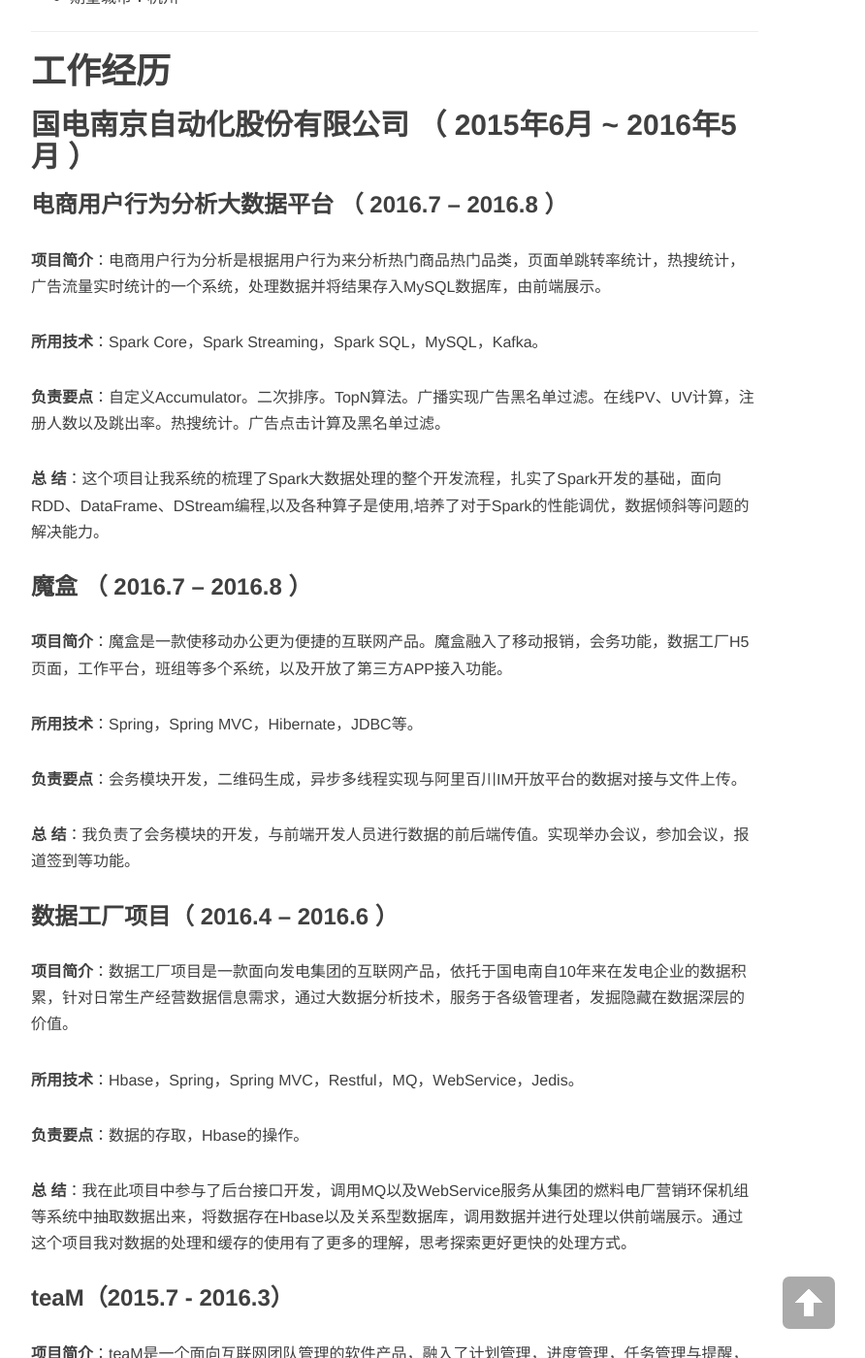
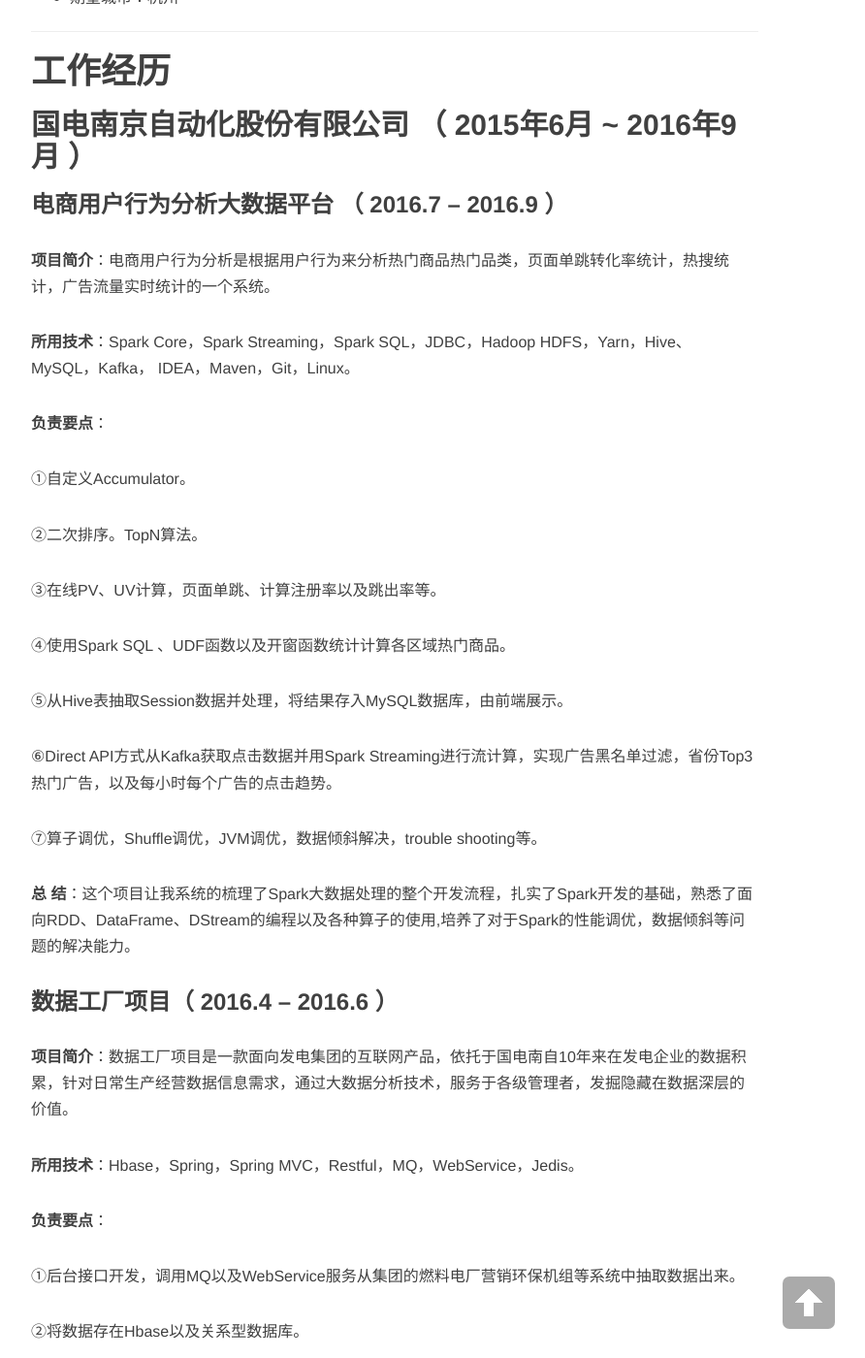
Before and after one commit to luoxuehuan/myblog, a Jekyll site: the page built from aboutme.md, in a window 1280 px wide and 1400 px high, scrolled down 868 px. Shown: the whole window at 97% size, without its empty margins (233-1125 px from the left). Built offline with Jekyll 4.4.1, drawn with Linux system fonts in a browser that asks for light colours; nearby versions of some CDN libraries; some of the changed text lies outside the part shown.

Commit message:
33
32323

```diff
--- a/aboutme.md
+++ b/aboutme.md
@@ -31,18 +31,51 @@
 
 # 工作经历
 
-## 国电南京自动化股份有限公司 （ 2015年6月 ~ 2016年5月 ）
+## 国电南京自动化股份有限公司 （ 2015年6月 ~ 2016年9月 ）
 
 
-### 电商用户行为分析大数据平台  （  2016.7 – 2016.8 ）
+### 电商用户行为分析大数据平台  （  2016.7 – 2016.9 ）
 
-**项目简介**：电商用户行为分析是根据用户行为来分析热门商品热门品类，页面单跳转率统计，热搜统计，广告流量实时统计的一个系统，处理数据并将结果存入MySQL数据库，由前端展示。
+**项目简介**：电商用户行为分析是根据用户行为来分析热门商品热门品类，页面单跳转化率统计，热搜统计，广告流量实时统计的一个系统。
 
-**所用技术**：Spark Core，Spark Streaming，Spark SQL，MySQL，Kafka。
+**所用技术**：Spark Core，Spark Streaming，Spark SQL，JDBC，Hadoop HDFS，Yarn，Hive、MySQL，Kafka， IDEA，Maven，Git，Linux。
 
-**负责要点**：自定义Accumulator。二次排序。TopN算法。广播实现广告黑名单过滤。在线PV、UV计算，注册人数以及跳出率。热搜统计。广告点击计算及黑名单过滤。
+**负责要点**：
 
-**总    结**：这个项目让我系统的梳理了Spark大数据处理的整个开发流程，扎实了Spark开发的基础，面向RDD、DataFrame、DStream编程,以及各种算子是使用,培养了对于Spark的性能调优，数据倾斜等问题的解决能力。
+①自定义Accumulator。
+
+②二次排序。TopN算法。
+
+③在线PV、UV计算，页面单跳、计算注册率以及跳出率等。
+
+④使用Spark SQL 、UDF函数以及开窗函数统计计算各区域热门商品。
+
+⑤从Hive表抽取Session数据并处理，将结果存入MySQL数据库，由前端展示。
+
+⑥Direct API方式从Kafka获取点击数据并用Spark Streaming进行流计算，实现广告黑名单过滤，省份Top3热门广告，以及每小时每个广告的点击趋势。
+
+⑦算子调优，Shuffle调优，JVM调优，数据倾斜解决，trouble shooting等。
+
+
+**总    结**：这个项目让我系统的梳理了Spark大数据处理的整个开发流程，扎实了Spark开发的基础，熟悉了面向RDD、DataFrame、DStream的编程以及各种算子的使用,培养了对于Spark的性能调优，数据倾斜等问题的解决能力。
+
+
+### 数据工厂项目（ 2016.4 – 2016.6 ）
+
+**项目简介**：数据工厂项目是一款面向发电集团的互联网产品，依托于国电南自10年来在发电企业的数据积累，针对日常生产经营数据信息需求，通过大数据分析技术，服务于各级管理者，发掘隐藏在数据深层的价值。
+
+**所用技术**：Hbase，Spring，Spring MVC，Restful，MQ，WebService，Jedis。
+
+**负责要点**：
+
+①后台接口开发，调用MQ以及WebService服务从集团的燃料电厂营销环保机组等系统中抽取数据出来。
+
+②将数据存在Hbase以及关系型数据库。
+
+③将数据存在缓存，供前端快速调取展示。
+
+
+**总    结**：通过这个项目我对数据的处理分析和缓存的使用有了更多的理解，开始思考探索更好更快的处理方式。
 
 
 ### 魔盒 （ 2016.7 – 2016.8 ）
@@ -51,29 +84,35 @@
 
 **所用技术**：Spring，Spring MVC，Hibernate，JDBC等。
 
-**负责要点**：会务模块开发，二维码生成，异步多线程实现与阿里百川IM开放平台的数据对接与文件上传。
+**负责要点**：
+
+①会务模块CRUD开发。
+
+②二维码生成。
+
+③异步多线程实现与阿里百川IM开放平台的数据对接与文件上传。
+
 
 **总    结**：我负责了会务模块的开发，与前端开发人员进行数据的前后端传值。实现举办会议，参加会议，报道签到等功能。
 
 
-### 数据工厂项目（ 2016.4 – 2016.6 ）
-
-**项目简介**：数据工厂项目是一款面向发电集团的互联网产品，依托于国电南自10年来在发电企业的数据积累，针对日常生产经营数据信息需求，通过大数据分析技术，服务于各级管理者，发掘隐藏在数据深层的价值。
-
-**所用技术**：Hbase，Spring，Spring MVC，Restful，MQ，WebService，Jedis。
-
-**负责要点**：数据的存取，Hbase的操作。
-
-**总    结**：我在此项目中参与了后台接口开发，调用MQ以及WebService服务从集团的燃料电厂营销环保机组等系统中抽取数据出来，将数据存在Hbase以及关系型数据库，调用数据并进行处理以供前端展示。通过这个项目我对数据的处理和缓存的使用有了更多的理解，思考探索更好更快的处理方式。
 
 
 ### teaM（2015.7 - 2016.3）
 
 **项目简介**：teaM是一个面向互联网团队管理的软件产品，融入了计划管理，进度管理，任务管理与提醒，周报日报功能，旨在为项目管理提供更多的便捷。
 
-**所用技术**：Spring，Spring MVC，Hibernate，Memcached，Oracle等。
+**所用技术**：Spring，Spring MVC，Hibernate，Memcached，Oracle，Eclipse，Svn等。
 
-**负责要点**：采用线程池提高邮件发送效率,Shiro权限验证，AOP个人动态记录，Rest服务，数据加密存储，使用Memcached缓存优化数据加载速度，弃用平台提供的定时任务管理采用Spring注解更为便捷地开发定时任务开发等。
+**负责要点**：
+
+①采用线程池提高邮件发送效率,Shiro权限验证。
+
+②AOP个人动态记录，Restful服务，MD5数据加密存储。
+
+③使用Memcached缓存优化数据加载速度。
+
+④弃用平台提供的定时任务管理采用Spring注解更为便捷地开发定时任务等。
 
 **总    结**：我在这个项目中负责了后台个人模块、登陆与权限模块、评论模块、日报模块、任务管理、项目管理等模块的设计和开发。通过这个项目我对J2EE使用得更加得心应手，对Java Web开发也有较好的理解。
 
```
Also changed, not shown: other parts of aboutme.md (+2 -0 lines).
